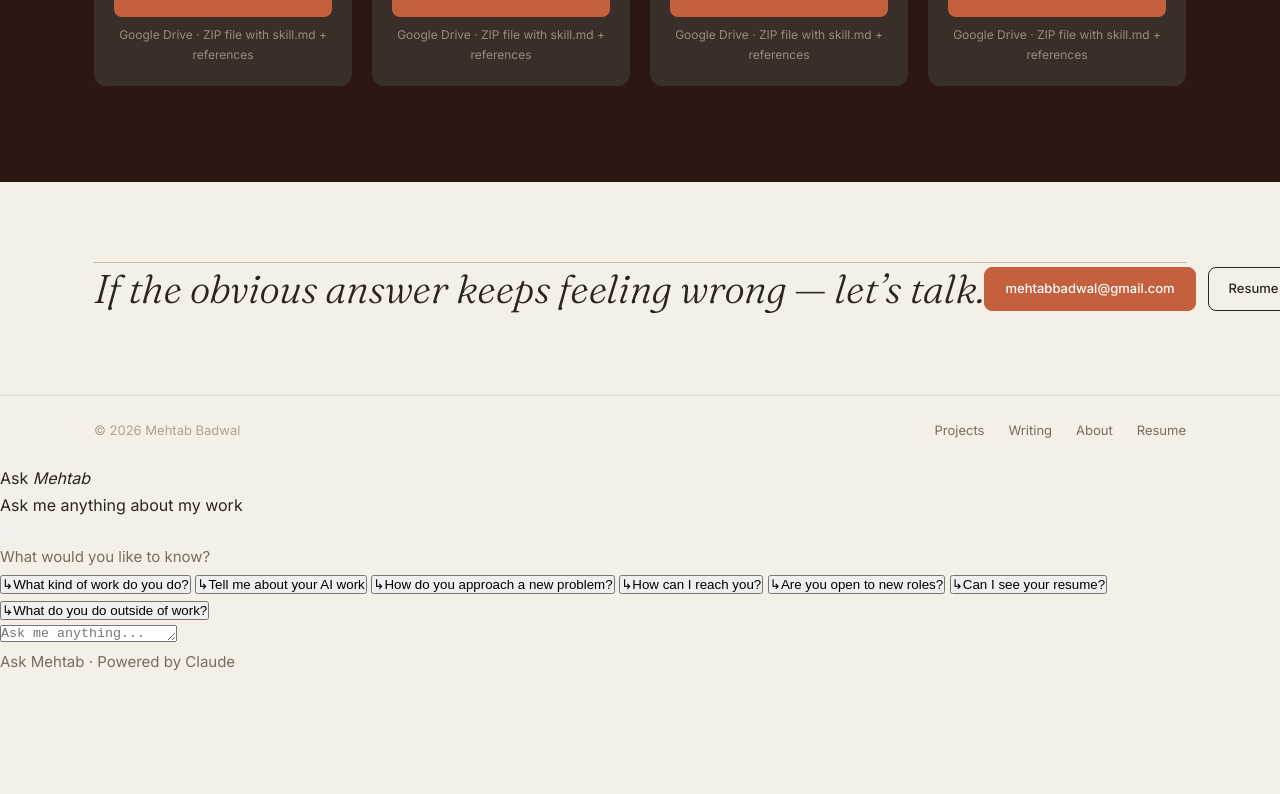
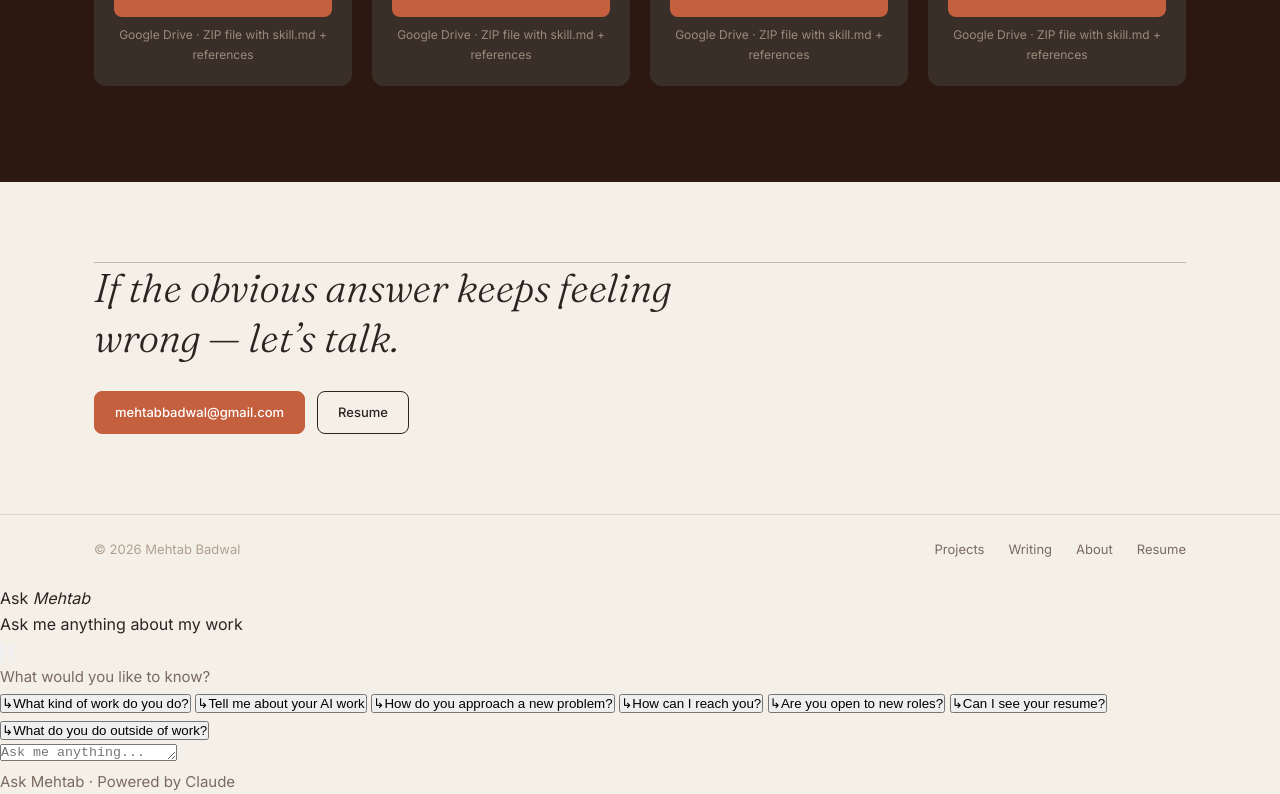
Before and after one commit to mehtabbadwal/Portfolio, a React (Vite) app: page /work in a window 1280 px wide. Shown: the part 2275-3069 px from the top of the page. Before the commit the page ends 2950 px from the top, so only its background shows below. Built offline with nearby package versions, Linux system fonts and the light colour scheme.

Commit message:
style: update projects CTA inner layout and heading styles
Switch .projects__cta-inner to column layout with 680px max-width, and tighten .projects__cta-heading line-height to 1.25 with white-space: normal.

https://claude.ai/code/session_01WNt9tAhD7SuZQSNBS2YcXk

```diff
--- a/src/pages/Projects.css
+++ b/src/pages/Projects.css
@@ -369,8 +369,9 @@
 
 .projects__cta-inner {
   display: flex;
-  justify-content: space-between;
-  align-items: center;
+  flex-direction: column;
+  gap: 1.75rem;
+  max-width: 680px;
 }
 
 .projects__cta-heading {
@@ -378,9 +379,9 @@
   font-size: clamp(2rem, 3.5vw, 2.5rem);
   font-weight: 300;
   font-style: italic;
-  line-height: 1.3;
+  line-height: 1.25;
   color: var(--color-dark);
-  white-space: nowrap;
+  white-space: normal;
 }
 
 .projects__cta-actions {
```
